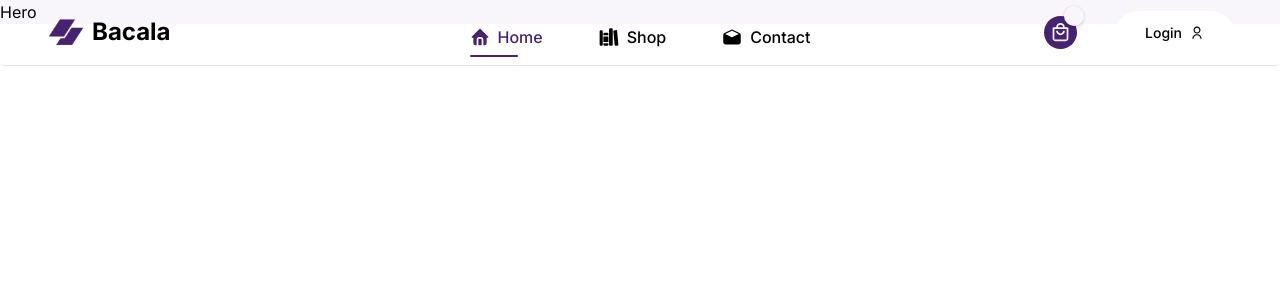
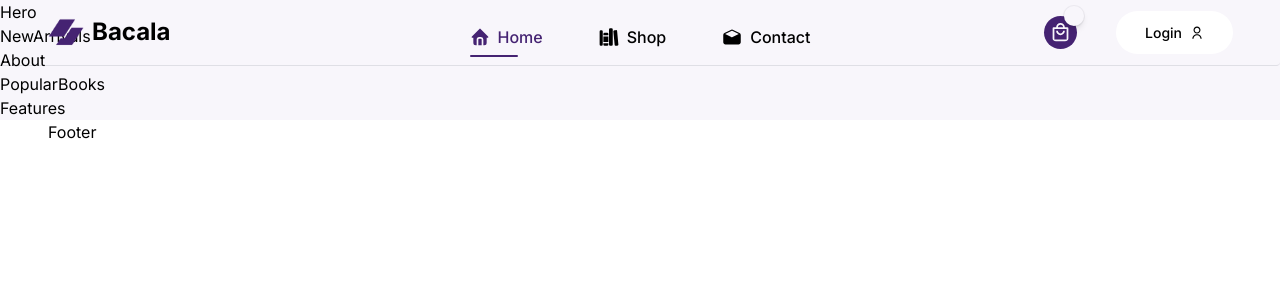
Before and after one commit to asimzahoor443/bacala-BookStore, a React (Vite) app in the folder frontend/: page / in a window 1280 px wide. Shown: the top 300 px of the page. Built offline with nearby package versions, Linux system fonts and the light colour scheme.

Commit message:
docs: add new components as NewArrivals,Footer,PopularBooks

```diff
--- /dev/null
+++ b/frontend/src/components/About.jsx
@@ -0,0 +1,7 @@
+import React from 'react';
+
+const About = () => {
+  return <div>About</div>;
+};
+
+export default About;
--- /dev/null
+++ b/frontend/src/components/Features.jsx
@@ -0,0 +1,7 @@
+import React from 'react';
+
+const Features = () => {
+  return <div>Features</div>;
+};
+
+export default Features;
--- /dev/null
+++ b/frontend/src/components/Footer.jsx
@@ -0,0 +1,7 @@
+import React from 'react';
+
+const Footer = () => {
+  return <div>Footer</div>;
+};
+
+export default Footer;
--- a/frontend/src/components/NewArrivals.jsx
+++ b/frontend/src/components/NewArrivals.jsx
@@ -0,0 +1,7 @@
+import React from 'react';
+
+const NewArrivals = () => {
+  return <div>NewArrivals</div>;
+};
+
+export default NewArrivals;
--- /dev/null
+++ b/frontend/src/components/PopularBooks.jsx
@@ -0,0 +1,7 @@
+import React from 'react';
+
+const PopularBooks = () => {
+  return <div>PopularBooks</div>;
+};
+
+export default PopularBooks;
--- a/frontend/src/pages/Home.jsx
+++ b/frontend/src/pages/Home.jsx
@@ -1,10 +1,22 @@
 import React from 'react';
 import Hero from '../components/Hero';
+import NewArrivals from '../components/NewArrivals';
+import About from '../components/About';
+import PopularBooks from '../components/PopularBooks';
+import Features from '../components/Features';
+import Footer from '../components/Footer';
 
 const Home = () => {
   return (
     <>
       <Hero />
+      <NewArrivals />
+      <About />
+      <PopularBooks />
+      <Features />
+      <div className="max-padd-container bg-white">
+        <Footer />
+      </div>
     </>
   );
 };
```
